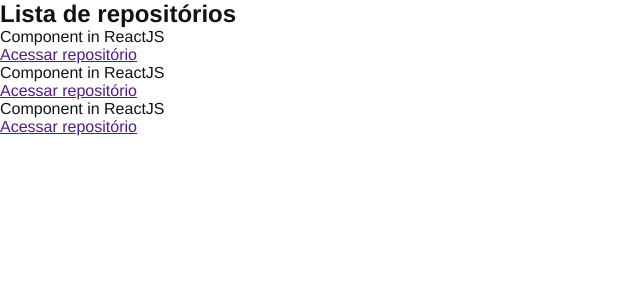
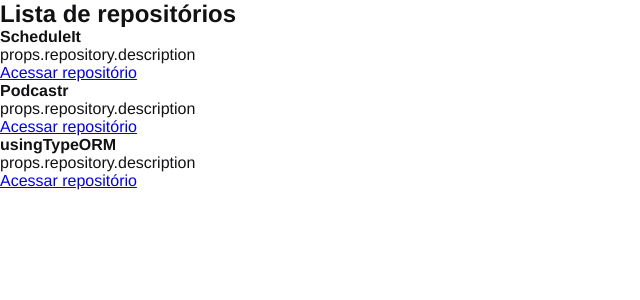
Before and after one commit to JuanMVeronez/ignite-react01-github-explorer, a React app: page / in a window 1280 px wide. Shown: the top 300 px of the page, without its empty margins (0-640 px from the left). Built offline with nearby package versions, Linux system fonts and the light colour scheme.

Commit message:
creating the repository item and using props

```diff
--- /dev/null
+++ b/src/components/RepositoryItem.jsx
@@ -0,0 +1,12 @@
+export function RepositoryItem(props) {
+  return (
+    <li>
+      <strong>{props.repository.name ?? 'Default'}</strong>
+      <p>props.repository.description</p>
+
+      <a href={props.repository.link} target="_blank">
+        Acessar repositório
+      </a>
+    </li>
+  )
+}
--- a/src/components/RepositoryList.jsx
+++ b/src/components/RepositoryList.jsx
@@ -1,23 +1,34 @@
+import { RepositoryItem } from "./RepositoryItem";
+
+const repositories = [
+  {
+    name: 'ScheduleIt',
+    description: 'A personal schedule',
+    link: 'https://github.com/JuanMVeronez/ScheduleIt'
+  },
+  {
+    name: 'Podcastr',
+    description: 'A podcast compilator website',
+    link: 'https://github.com/JuanMVeronez/Podcastr'
+  },
+  {
+    name: 'usingTypeORM',
+    description: 'A basic back-end project using TypeORM',
+    link: 'https://github.com/JuanMVeronez/usingTypeORM'
+  },
+
+
+]
+
 export function RepositoryList() {
   return (
-    <section>
+    <section className="repository-list">
       <h1>Lista de repositórios</h1>
+
       <ul>
-        <li>
-          <strong></strong>
-          <p>Component in ReactJS</p>
-          <a href="">Acessar repositório</a>
-        </li>
-        <li>
-          <strong></strong>
-          <p>Component in ReactJS</p>
-          <a href="">Acessar repositório</a>
-        </li>
-        <li>
-          <strong></strong>
-          <p>Component in ReactJS</p>
-          <a href="">Acessar repositório</a>
-        </li>
+        <RepositoryItem repository={repositories[0]}/>
+        <RepositoryItem repository={repositories[1]}/>
+        <RepositoryItem repository={repositories[2]}/>
       </ul>
     </section>
   )
```
